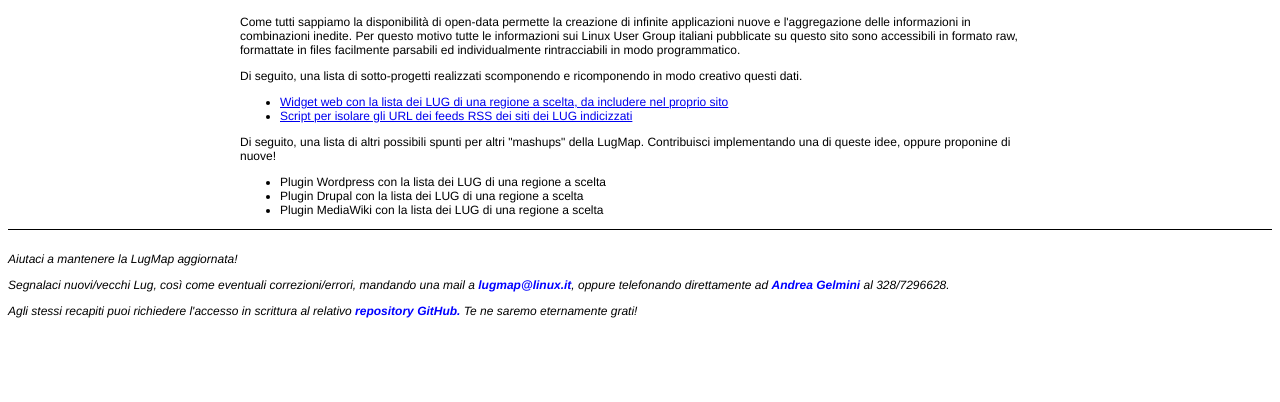
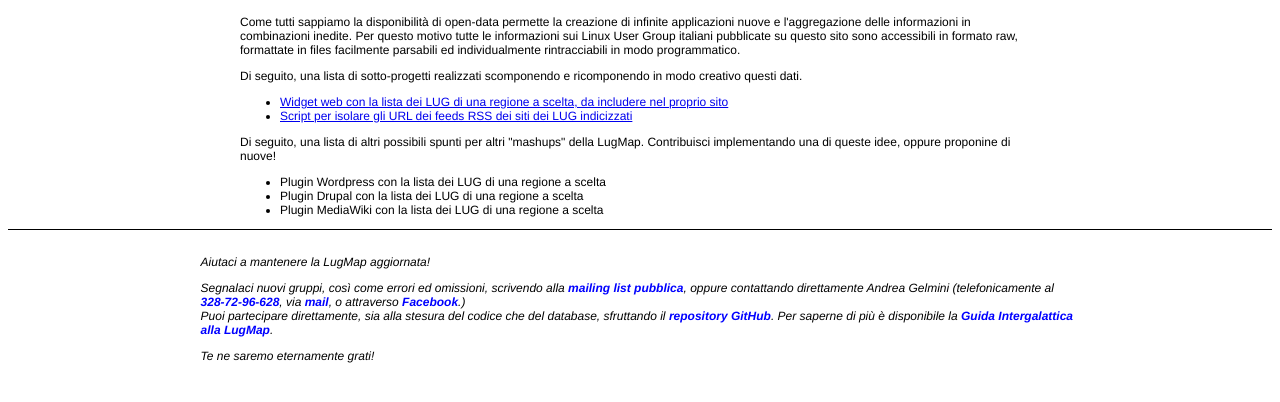
Before and after one commit to Gelma/LugMap, a PHP site: page /forge/index.php in a window 1280 px wide. Shown: the part 36-438 px from the top of the page. Run offline with PHP 8.4, Linux system fonts and the light colour scheme.

Commit message:
LugMap.it: allineato nota piè pagina

```diff
--- a/varie.php
+++ b/varie.php
@@ -81,17 +81,25 @@ function lugfooter () {
 ?>
 
 <div id="footer">
-      <p class="helpMessage">Aiutaci a mantenere la LugMap aggiornata!</p>
-      <p class="helpMessage">
-        Segnalaci nuovi/vecchi Lug, cos&igrave; come eventuali correzioni/errori, mandando
-        una mail a <a class="generalink" href="mailto:lugmap@linux.it">lugmap@linux.it</a>, oppure telefonando direttamente ad
-        <a class="generalink" href="mailto:andrea.gelmini@lugbs.linux.it">Andrea Gelmini</a> al 328/7296628.
-      </p>
-      <p class="helpMessage">
-        Agli stessi recapiti
-        puoi richiedere l'accesso in scrittura al relativo <a class="generalink" href="http://github.com/Gelma/LugMap">repository GitHub.</a>
-        Te ne saremo eternamente grati!
-      </p>
+  <table width="70%" align="center">
+	<tr><td>
+		<p class="helpMessage">Aiutaci a mantenere la LugMap aggiornata!</p>
+		<p class="helpMessage">
+		Segnalaci nuovi gruppi, cos&igrave; come errori ed omissioni, scrivendo
+		alla <a class="generalink" href="http://lists.linux.it/listinfo/lugmap">mailing list pubblica</a>,
+		oppure contattando direttamente Andrea Gelmini (telefonicamente al
+		<a class="generalink" href="tel:328-72-96-628">328-72-96-628</a>, via
+		<a class="generalink" href="mailto:andrea.gelmini@lugbs.linux.it">mail</a>, o attraverso
+		<a class="generalink" href="http://www.facebook.com/andrea.gelmini">Facebook</a>.)<br>
+		Puoi partecipare direttamente, sia alla stesura del codice che del database, sfruttando il
+		<a class="generalink" href="http://github.com/Gelma/LugMap">repository GitHub</a>.
+		Per saperne di pi&ugrave; &egrave; disponibile la
+		<a class="generalink" href="http://github.com/Gelma/LugMap/raw/docs/Guida_Intergalattica_Alla_LugMap.pdf">
+		Guida Intergalattica alla LugMap</a>.
+		<p class="helpMessage">
+		Te ne saremo eternamente grati!
+	  </td></tr>
+  </table>
 </div>
 
 </body>
```
Also changed, not shown: lugMapListView.php (+19 -11 lines).
